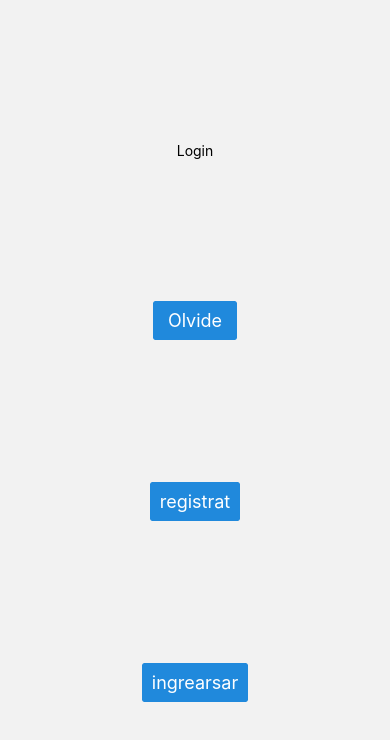
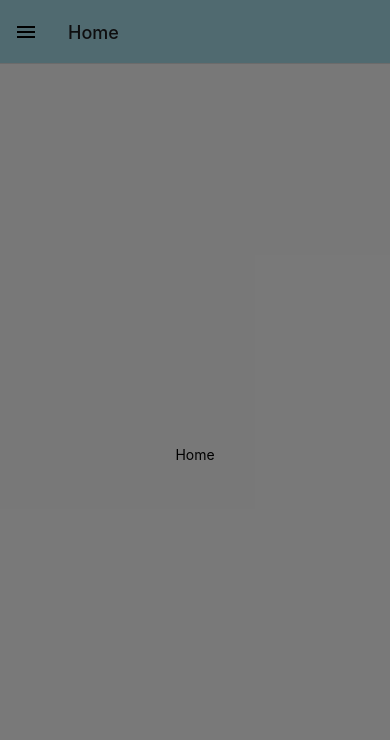
Before and after one commit to No-Country/C8-79-ft-ReactNative, a React Native app: screen /Menu in a window 390 px wide. Shown: the top 740 px of the page. Built offline with nearby package versions, Linux system fonts and the light colour scheme.

Commit message:
Integrar stack y drawer navigation

```diff
--- a/App.js
+++ b/App.js
@@ -1,48 +1,75 @@
-import * as React from 'react';
+import "react-native-gesture-handler";
+import * as React from "react";
 import { StatusBar } from "expo-status-bar";
 import { StyleSheet, Text, View } from "react-native";
+import { createDrawerNavigator, DrawerContentScrollView,
+  DrawerItemList,
+  DrawerItem, } from "@react-navigation/drawer";
+import { NavigationContainer } from "@react-navigation/native";
+import { createNativeStackNavigator } from "@react-navigation/native-stack";
+import { Button } from "@rneui/base";
 import PasswordRecovery from "./screens/PasswordRecovery";
 import Register from "./screens/Register";
-import Home from './screens/Home';
-
-
-import { NavigationContainer } from '@react-navigation/native';
-import { createNativeStackNavigator  } from '@react-navigation/native-stack';
-import { Button } from '@rneui/base';
+import Home from "./screens/Home";
 
 const Stack = createNativeStackNavigator();
+const Drawer = createDrawerNavigator();
 
-function Login({navigation}) {
+function Login({ navigation }) {
   return (
-    <View style={{ flex: 1, alignItems: 'center', justifyContent: 'space-evenly' }}>
+    <View
+      style={{ flex: 1, alignItems: "center", justifyContent: "space-evenly" }}
+    >
       <Text>Login</Text>
-      <Button onPress={()=>navigation.navigate('PasswordRecovery')} > Olvide </Button>
-      <Button onPress={()=>navigation.navigate('Register')}>registrat</Button>
-      <Button onPress={()=>navigation.navigate('Home')} >ingrearsar</Button>
-      </View>
+      <Button onPress={() => navigation.navigate("PasswordRecovery")}>
+
+        Olvide
+      </Button>
+      <Button onPress={() => navigation.navigate("Register")}>registrat</Button>
+      <Button onPress={() => navigation.navigate("Menu")}>ingrearsar</Button>
+    </View>
   );
 }
 
+function Menu({ navigation }) {
+  return (
+    <Drawer.Navigator
+    drawerContent={props => <CustomDrawerContent {...props} />}
+      screenOptions={{ headerStyle: { backgroundColor: "#A1D6E2" } }}
+      useLegacyImplementation
+      initialRouteName="Home"
+    >
+      <Drawer.Screen name="Register" component={Register} />
+
+      <Drawer.Screen name="Home" component={Home} />
+
+    </Drawer.Navigator>
+  );
+}
+
+function CustomDrawerContent(props) {
+  return (
+    <DrawerContentScrollView {...props}>
+      <DrawerItemList {...props} />
+      <DrawerItem label="Logout" onPress={()=> props.navigation.navigate("Login")} />
+    </DrawerContentScrollView>
+  );
+}
+
+
 export default function App() {
   return (
-    // <>
-    // {/* // <View style={styles.container}>
-    // //   <Text>Open up App.js to start working on your app!</Text> */}
-    //   <StatusBar style="auto" />
-    // {/* {/* // </View> */}
-    // <Register></Register>
-    // {/* <PasswordRecovery></PasswordRecovery> */}
-    // </>
-
     <NavigationContainer>
       <StatusBar style="auto" />
-      <Stack.Navigator screenOptions={{
-    headerShown: false
-  }}>
-        <Stack.Screen  name="Login" component={Login} />
+      <Stack.Navigator
+        screenOptions={{
+          headerShown: false,
+        }}
+      >
+        <Stack.Screen name="Login" component={Login} />
         <Stack.Screen name="Register" component={Register} />
         <Stack.Screen name="PasswordRecovery" component={PasswordRecovery} />
-        <Stack.Screen name="Home" component={Home} />
+        <Stack.Screen name="Menu" component={Menu} />
       </Stack.Navigator>
     </NavigationContainer>
   );
--- a/babel.config.js
+++ b/babel.config.js
@@ -2,5 +2,6 @@ module.exports = function(api) {
   api.cache(true);
   return {
     presets: ['babel-preset-expo'],
+    plugins: ['react-native-reanimated/plugin']
   };
 };
--- a/package.json
+++ b/package.json
@@ -9,6 +9,7 @@
     "web": "expo start --web"
   },
   "dependencies": {
+    "@react-navigation/drawer": "^6.5.0",
     "@react-navigation/native": "^6.0.13",
     "@react-navigation/native-stack": "^6.9.1",
     "@rneui/base": "^4.0.0-rc.7",
@@ -18,6 +19,8 @@
     "formik": "^2.2.9",
     "react": "18.1.0",
     "react-native": "0.70.5",
+    "react-native-gesture-handler": "^2.8.0",
+    "react-native-reanimated": "^2.9.1",
     "react-native-safe-area-context": "4.4.1",
     "react-native-screens": "~3.18.0",
     "yup": "^0.32.11"
--- a/screens/Register.js
+++ b/screens/Register.js
@@ -1,5 +1,6 @@
 import { StyleSheet, SafeAreaView, Text,View } from "react-native";
 import React from "react";
+
 import RegisterForm from "../components/form/RegisterForm"
 
 const Register = () => {
@@ -8,6 +9,7 @@ const Register = () => {
       <View style={styles.top}></View>
       <Text style={styles.title}>Por favor , registrate</Text>
       <RegisterForm></RegisterForm>
+
     </SafeAreaView>
   );
 };
```
Also changed, not shown: navigation/Menu.js (added, +12 -0 lines), 1 other file (tests, documents, lock files or other folders).
